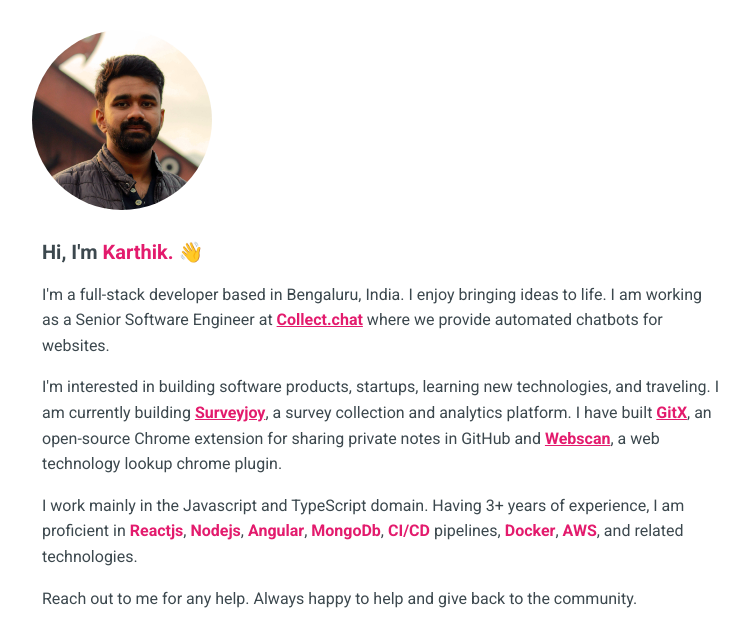
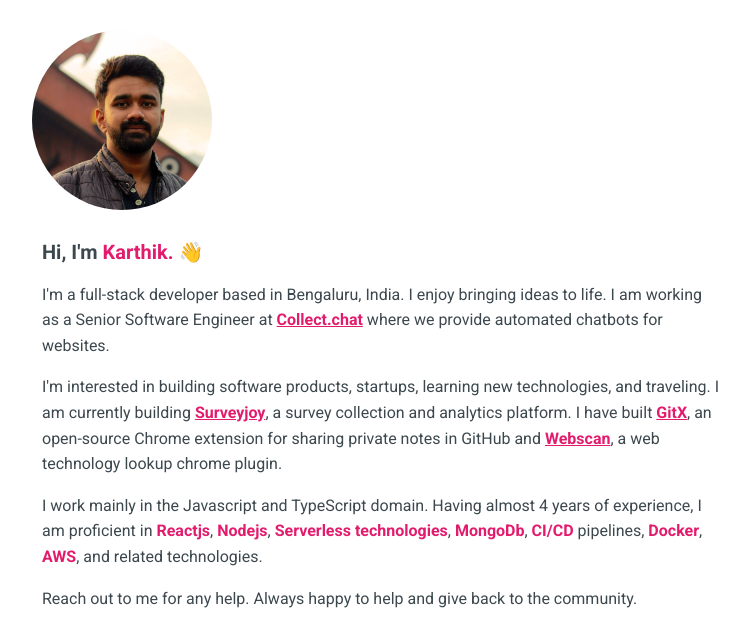
Before and after one commit to 00karthik/00karthik.github.io, a plain HTML site: page index.html in a window 1280 px wide. Shown: the top 627 px of the page, without its empty margins (258-1010 px from the left). Drawn offline with Linux system fonts and the light colour scheme.

Commit message:
Update index.html

```diff
--- a/index.html
+++ b/index.html
@@ -75,7 +75,7 @@
                   <p>I'm interested in  building software products, startups, learning new technologies, and traveling. I am currently building <b><a href="https://surveyjoy.co">Surveyjoy</a></b>, a survey collection and analytics platform.
                      I have built <b><a href="https://gitxapp.com">GitX</a></b>, an open-source Chrome extension for sharing private notes in GitHub and <b><a href="https://chrome.google.com/webstore/detail/web-scan-web-technology-l/hfcopfpmehaahmglocoolmgidihnjdgn">Webscan</a></b>, a web technology lookup chrome plugin.
                   </p>
-                  <p>I work mainly in the Javascript and TypeScript domain. Having 3+ years of experience, I am proficient in <b>Reactjs</b>, <b>Nodejs</b>,  <b>Angular</b>, <b>MongoDb</b>, <b>CI/CD</b> pipelines, <b>Docker</b>, <b>AWS</b>, and related technologies.</p>
+                  <p>I work mainly in the Javascript and TypeScript domain. Having almost 4 years of experience, I am proficient in <b>Reactjs</b>, <b>Nodejs</b>, <b>Serverless technologies</b>, <b>MongoDb</b>, <b>CI/CD</b> pipelines, <b>Docker</b>, <b>AWS</b>, and related technologies.</p>
                   <p>Reach out to me for any help. Always happy to help and give back to the community.</p>
                </div>
                <h3><span class="highlight">Connect</span> with me</h3>
```
